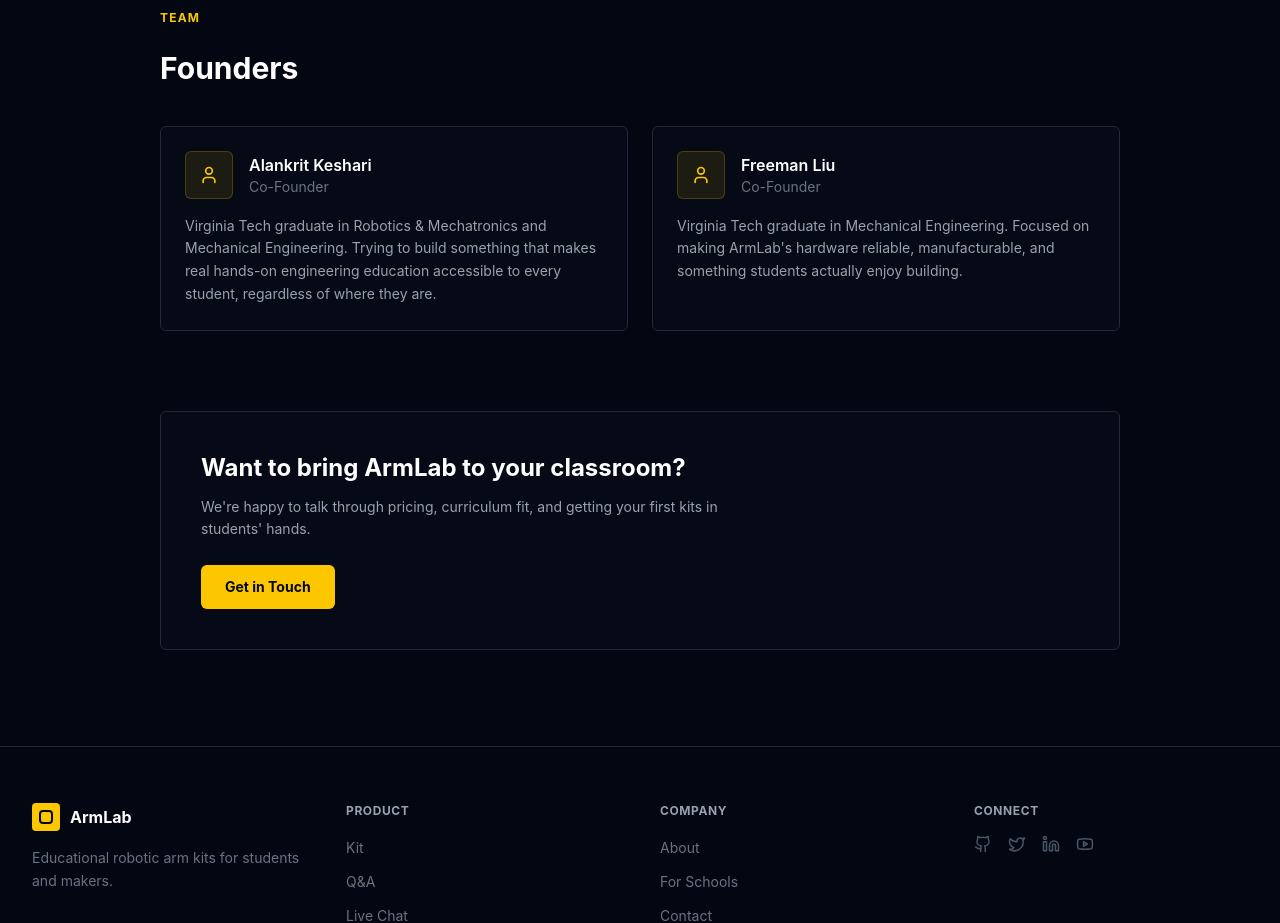
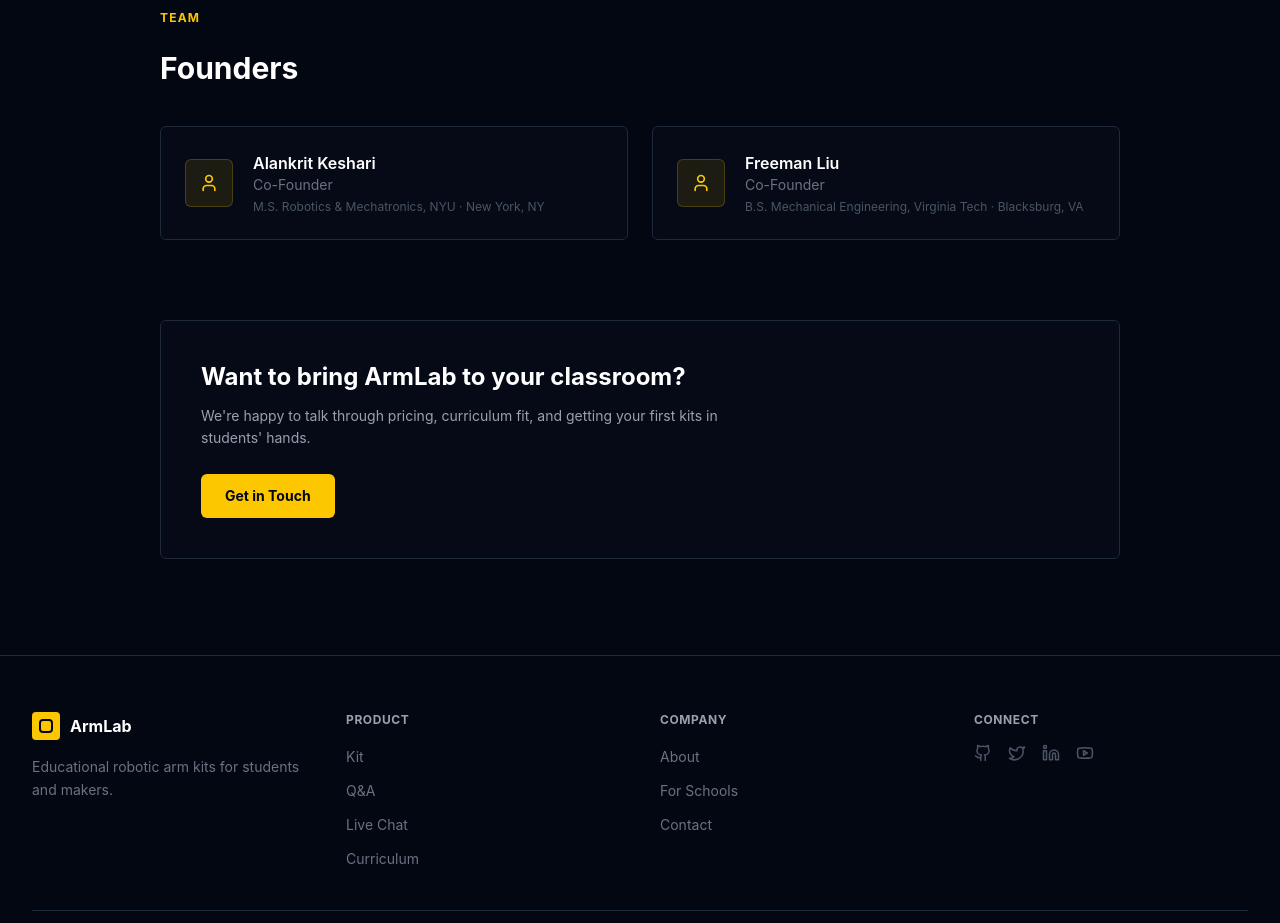
Before and after one commit to AlanK-vizor/LandingPageAndDashboardDesign, a React (Vite) app: page /about in a window 1280 px wide. Shown: the part 860-1783 px from the top of the page. Built offline with nearby package versions, Linux system fonts and the light colour scheme; no server answers.

Commit message:
Update founder cards with education and location

```diff
--- a/src/app/pages/AboutPage.tsx
+++ b/src/app/pages/AboutPage.tsx
@@ -70,25 +70,25 @@
               {
                 name: "Alankrit Keshari",
                 role: "Co-Founder",
-                bio: "Virginia Tech graduate in Robotics & Mechatronics and Mechanical Engineering. Trying to build something that makes real hands-on engineering education accessible to every student, regardless of where they are.",
+                detail: "M.S. Robotics & Mechatronics, NYU",
+                location: "New York, NY",
               },
               {
                 name: "Freeman Liu",
                 role: "Co-Founder",
-                bio: "Virginia Tech graduate in Mechanical Engineering. Focused on making ArmLab's hardware reliable, manufacturable, and something students actually enjoy building.",
+                detail: "B.S. Mechanical Engineering, Virginia Tech",
+                location: "Blacksburg, VA",
               },
             ].map((founder) => (
-              <div key={founder.name} className="border border-gray-800 rounded-md p-6 bg-gray-900/20">
-                <div className="flex items-center gap-4 mb-4">
+              <div key={founder.name} className="border border-gray-800 rounded-md p-6 bg-gray-900/20 flex items-center gap-5">
                 <div className="w-12 h-12 bg-yellow-400/10 border border-yellow-400/20 rounded-md flex items-center justify-center shrink-0">
                   <User size={20} className="text-yellow-400" />
                 </div>
                 <div>
                   <h3 className="text-white font-semibold text-base">{founder.name}</h3>
                   <p className="text-gray-500 text-sm">{founder.role}</p>
+                  <p className="text-gray-600 text-xs mt-1">{founder.detail} · {founder.location}</p>
                 </div>
-                </div>
-                <p className="text-gray-400 text-sm leading-relaxed">{founder.bio}</p>
               </div>
             ))}
           </div>
```
Lines whose indentation alone changed are shown as unchanged.
